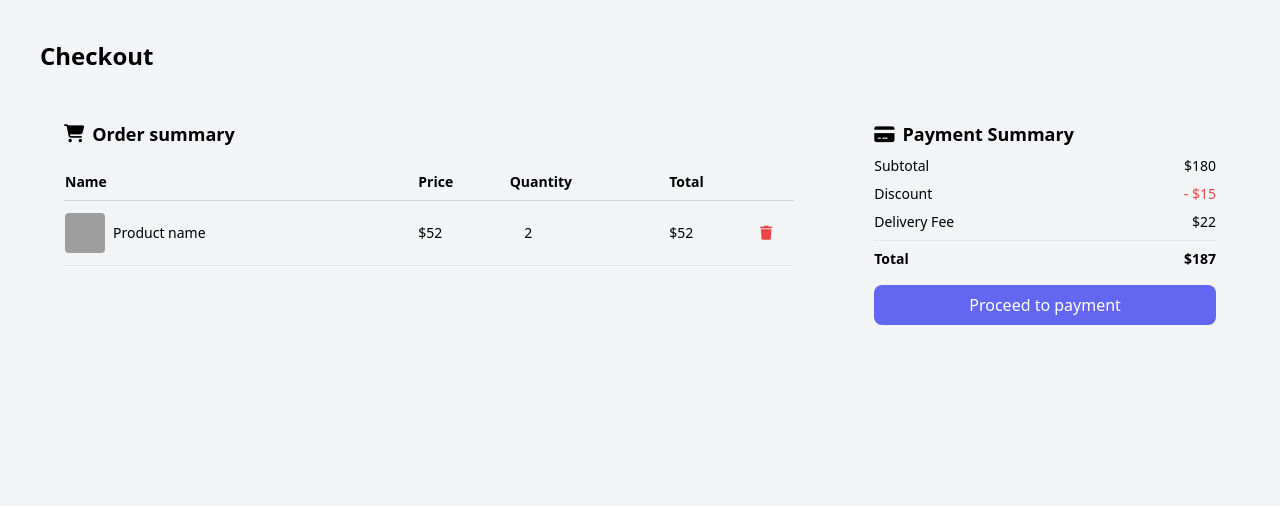
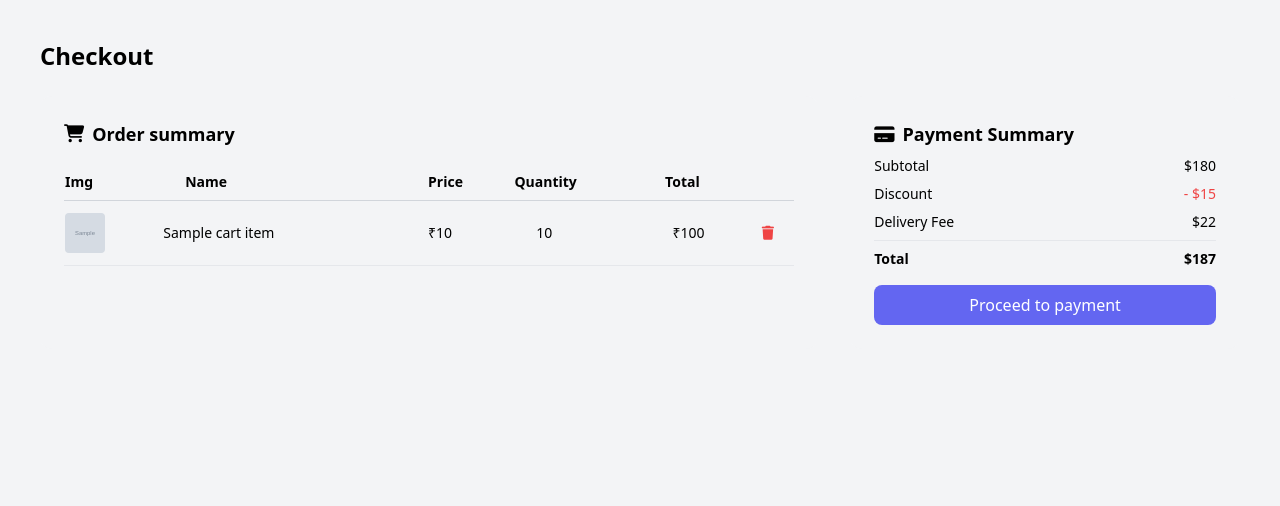
Before and after one commit to Mainak-Kundu00/Carina, a CodeIgniter 4 app: the page made by Project/app/Views/cart.php in a window 1280 px wide. Shown: the part 48-554 px from the top of the page. Run offline with PHP 8.4 and a stand-in for CodeIgniter, Linux system fonts and the light colour scheme; the template is opened without the code that fills it: most values are stand-ins (such as "Sample title", 1, 10 or a date in 2020); grey boxes marked "Sample" are stand-in pictures; data that the repository does not hold is empty; some libraries are stand-ins or nearby versions; grey boxes are pictures that could not be loaded.

Commit message:
cart functionality 90% complete

```diff
--- a/Project/app/Views/cart.php
+++ b/Project/app/Views/cart.php
@@ -79,32 +79,46 @@
       <!-- Order Summary -->
       <div class="w-full lg:w-2/3 bg-gray-100 rounded-xl p-6">
         <h2 class="font-semibold text-lg mb-4 flex items-center"><i class="fas fa-shopping-cart mr-2"></i>Order summary</h2>
+        <?php if($cart_items != NULL):?>
           <div class="overflow-x-auto">
             <table class="w-full text-sm">
               <thead>
                 <tr class="text-left border-b border-gray-300">
-                <th class="py-2">Name</th>
+                  <th class="py-2">Img</th>
+                  <th class="py-2">&nbsp;&nbsp;&nbsp;&nbsp;&nbsp;&nbsp;Name</th>
                   <th class="py-2">Price</th>
                   <th class="py-2">Quantity</th>
                   <th class="py-2">Total</th>
                   <th></th>
                 </tr>
               </thead>
+              <?php foreach($cart_items as $item):?>
                 <tbody>
                   <tr class="border-b border-gray-200">
-                <td class="py-3 flex items-center gap-2"><img src="diamond-ring.png" class="w-10 h-10 rounded" /> Product name</td>
-                <td>$52</td>
+
+                    <td class="py-3 flex items-center gap-2"><img src="<?= base_url("uploads/".$item['product_img']); ?>" class="w-10 h-10 rounded" /> </td>
+
+                    <td><?= $item['product_name']; ?></td>
+
+                    <td>₹<?= $item['product_price']; ?></td>
+
                     <td>
                       <div class="flex items-center gap-2">
-                    <span>&nbsp;&nbsp;&nbsp;&nbsp;2</span>
+                        &nbsp;&nbsp;&nbsp;&nbsp;&nbsp;&nbsp;<?= $item['quantity']; ?>
                       </div>
                     </td>
-                <td>$52</td>
+
+                    <td class="mx-[50%]">&nbsp;&nbsp;₹<?= ($item['quantity']*$item['product_price']); ?></td>
+
                     <td><i class="fas fa-trash text-red-500"></i></td>
                   </tr>
                 </tbody>
+              <?php endforeach; ?>
             </table>
           </div>
+        <?php else:?>
+          <div>No Data available</div>
+        <?php endif; ?>
       </div>
 
       <!-- Payment Method & Summary -->
@@ -126,7 +140,7 @@
     <div class="grid grid-cols-1 sm:grid-cols-2 md:grid-cols-4 gap-6 text-center md:text-left">
         <div>
             <h3 class="font-bold mb-2">
-                <img src="wlogo.jpg" alt="Logo" class="h-12 mx-auto md:mx-0">
+                <img src="<?= base_url('wlogo.jpg'); ?>" alt="Logo" class="h-12 mx-auto md:mx-0">
             </h3>
         </div>
         <div>
```
Also changed, not shown: Project/app/Controllers/Home.php (+8 -3 lines), Project/app/Controllers/Product.php (+5 -3 lines), Project/app/Models/Product_model.php (+42 -9 lines), Project/app/Views/rings.php (+8 -1 lines). Lines whose indentation alone changed are shown as unchanged.
